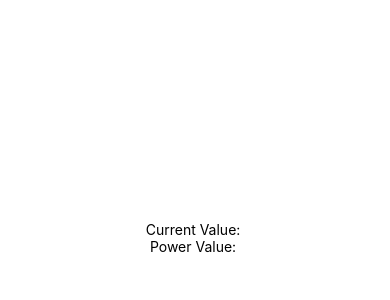
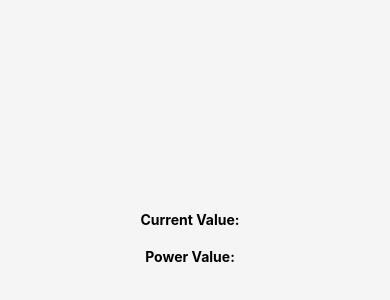
Before and after one commit to Indrajiths4/Energy-Monitor, a React Native app in the folder Curently/: screen /Home in a window 390 px wide. Shown: the part 184-484 px from the top of the page. Built offline with nearby package versions, Linux system fonts and the light colour scheme; no server answers; the database is empty.

Commit message:
Update dependencies and refactor code

```diff
--- a/Curently/App.js
+++ b/Curently/App.js
@@ -1,36 +1,13 @@
+import React from 'react';
+import { SafeAreaView } from 'react-native';
+import HomeScreen from './Screens/Home';
 
-
-import React, { useEffect, useState } from 'react';
-import { SafeAreaView, View, Text } from 'react-native';
-import { ref, onValue } from 'firebase/database';
-import database from './firebaseConfig';
-
-const UserData = () => {
-  const [currentValue, setCurrentValue] = useState('');
-  const [powerValue, setPowerValue] = useState('');
-
-  useEffect(() => {
-    const userDataRef = ref(database, '/UsersData/OUP0gXmVjCcD4p3NJNaudwQs7Er1');
-
-    const unsubscribe = onValue(userDataRef, (snapshot) => {
-      const data = snapshot.val();
-      if (data) {
-        setCurrentValue(data.current);
-        setPowerValue(data.power);
-      }
-    });
-
-    return () => {
-      unsubscribe();
-    };
-  }, []);
-
+const App = () => {
   return (
-    <SafeAreaView style={{ "flex": 1, "justifyContent": 'center', "alignItems": "center" }}>
-      <Text>Current Value: {currentValue}</Text>
-      <Text>Power Value: {powerValue}</Text>
+    <SafeAreaView style={{ flex: 1 }}>
+      <HomeScreen />
     </SafeAreaView>
   );
 };
 
-export default UserData;
+export default App;
--- /dev/null
+++ b/Curently/Screens/Home.js
@@ -0,0 +1,62 @@
+import React, { useEffect, useState } from 'react';
+import { View, Text, StyleSheet } from 'react-native';
+import { ref, onValue } from 'firebase/database';
+import database from '../firebaseConfig';
+import Speedometer from 'react-native-speedometer-chart';
+
+const HomeScreen = () => {
+    const [currentValue, setCurrentValue] = useState('');
+    const [powerValue, setPowerValue] = useState('');
+
+    useEffect(() => {
+        const userDataRef = ref(database, '/UsersData/OUP0gXmVjCcD4p3NJNaudwQs7Er1');
+
+        const unsubscribe = onValue(userDataRef, (snapshot) => {
+            const data = snapshot.val();
+            if (data) {
+                setCurrentValue(data.current);
+                setPowerValue(data.power);
+            }
+        });
+
+        return () => {
+            unsubscribe();
+        };
+    }, []);
+
+    return (
+        <View style={styles.container}>
+            <View style={styles.valueContainer}>
+                <Text style={styles.label}>Current Value:</Text>
+                <Text style={styles.value}>{currentValue}</Text>
+            </View>
+            <View style={styles.valueContainer}>
+                <Text style={styles.label}>Power Value:</Text>
+                <Text style={styles.value}>{powerValue}</Text>
+            </View>
+        </View>
+    );
+};
+
+const styles = StyleSheet.create({
+    container: {
+        flex: 1,
+        justifyContent: 'center',
+        alignItems: 'center',
+        backgroundColor: '#f5f5f5',
+    },
+    valueContainer: {
+        flexDirection: 'row',
+        alignItems: 'center',
+        marginVertical: 10,
+    },
+    label: {
+        fontWeight: 'bold',
+        marginRight: 10,
+    },
+    value: {
+        fontSize: 16,
+    },
+});
+
+export default HomeScreen;
--- a/Curently/babel.config.js
+++ b/Curently/babel.config.js
@@ -1,4 +1,4 @@
-module.exports = function(api) {
+module.exports = function (api) {
   api.cache(true);
   return {
     presets: ['babel-preset-expo'],
--- /dev/null
+++ b/Curently/tailwind.config.js
@@ -0,0 +1,8 @@
+/** @type {import('tailwindcss').Config} */
+module.exports = {
+  content: ["./App.{js,jsx,ts,tsx}", "./<custom directory>/**/*.{js,jsx,ts,tsx}"],
+  theme: {
+  extend: { },
+},
+plugins: [],
+}
```
Also changed, not shown: Curently/package.json (+7 -2 lines), 1 other file (tests, documents, lock files or other folders).
